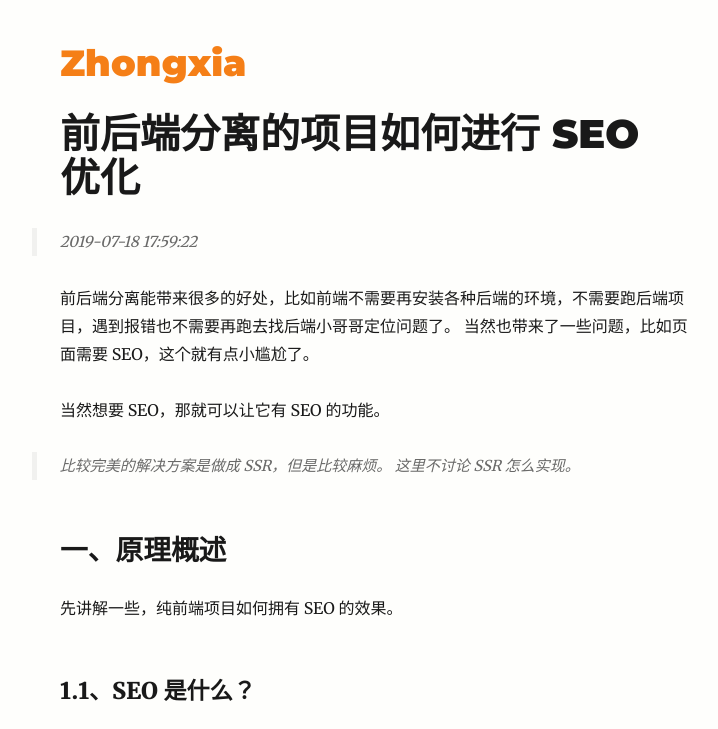
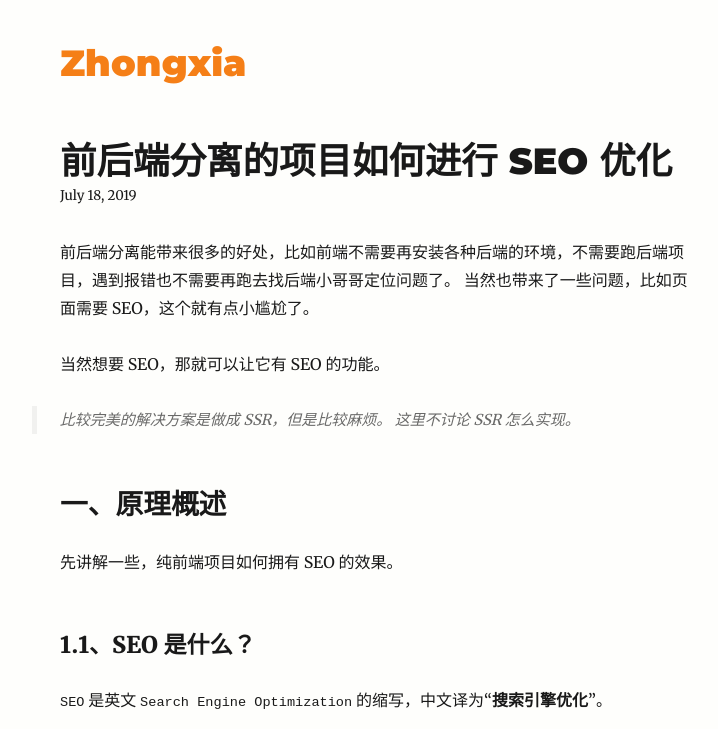
Before and after one commit to zhongxia245/zhongxia245.github.io, a Gatsby site: page /prerender-seo/ in a window 1280 px wide. Shown: the top 729 px of the page, without its empty margins (265-983 px from the left). Built offline with nearby package versions, Linux system fonts and the light colour scheme; Gatsby itself is replaced by a stand-in of ours; some packages are replaced by stand-ins of ours.

Commit message:
提交源码

```diff
--- a/content/blog/prerender-seo.md
+++ b/content/blog/prerender-seo.md
@@ -1,6 +1,8 @@
-# 前后端分离的项目如何进行 SEO 优化
-
-> 2019-07-18 17:59:22
+---
+title: 前后端分离的项目如何进行 SEO 优化
+date: 2019-07-18 17:59:22
+description: ""
+---
 
 前后端分离能带来很多的好处，比如前端不需要再安装各种后端的环境，不需要跑后端项目，遇到报错也不需要再跑去找后端小哥哥定位问题了。 当然也带来了一些问题，比如页面需要 SEO，这个就有点小尴尬了。
 
--- a/content/blog/react-seo.md
+++ b/content/blog/react-seo.md
@@ -1,12 +1,10 @@
 ---
 title: SEO 思考
-date: 2019-05-01 00:10:52
+date: 2019-05-21 08:30:13
 description: ""
 ---
 
 ## 更新
-
-> 2019-05-21 08:30:13
 
 目前采用 Nextjs + Eggjs 这一套来实现页面的 SSR。页面数据如果不是经常变化的话，可以把页面进行缓存，可以采用 LRU 缓存算法。
 
```
